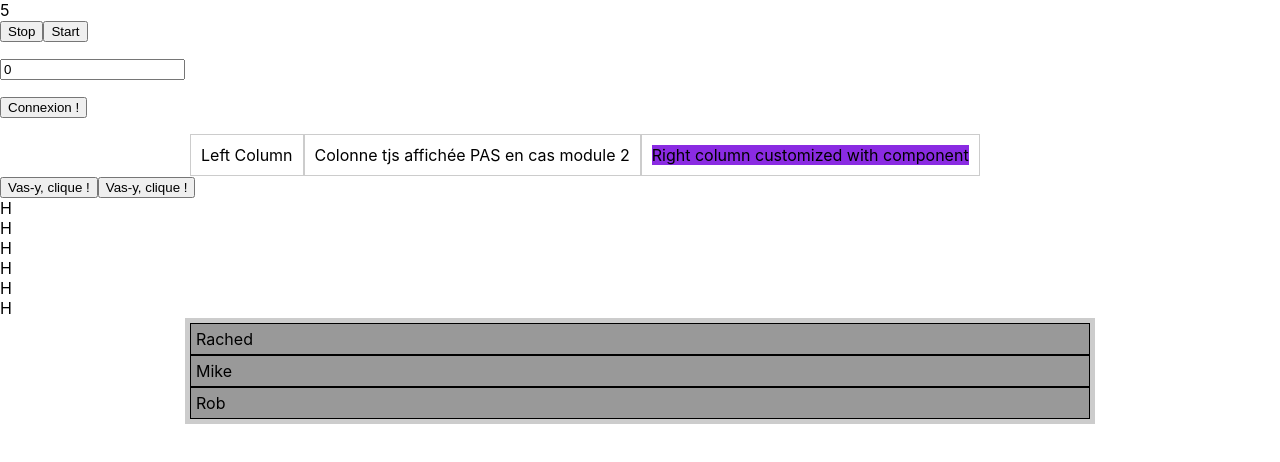
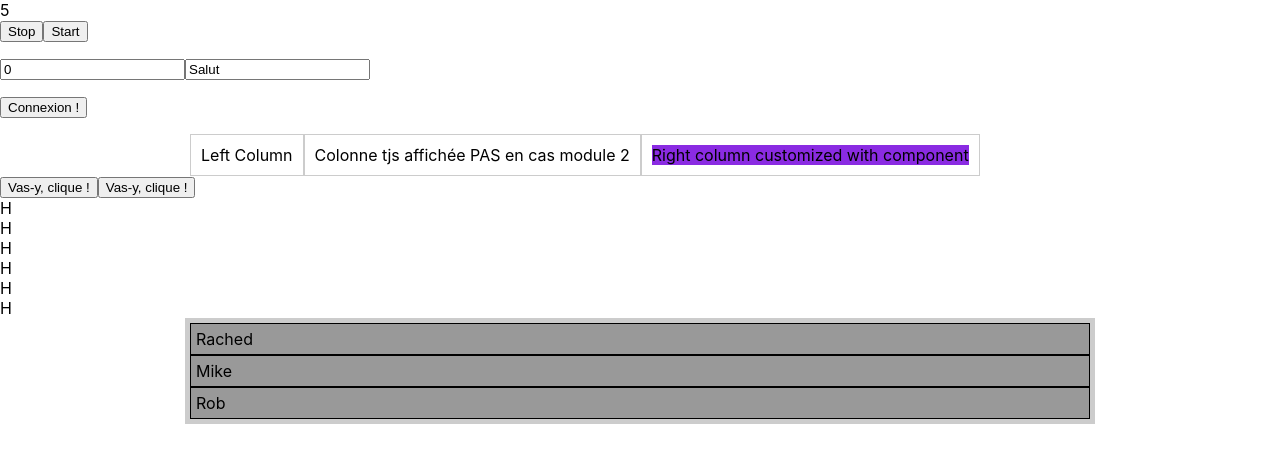
Before and after one commit to rached-bch/react-basic-starter, a React (Create React App) app: page / in a window 1280 px wide. Shown: the top 462 px of the page. Built offline with nearby package versions, Linux system fonts and the light colour scheme.

Commit message:
Exemple champs simple sans controle avec l'utilisation de reference

```diff
--- a/src/Form.js
+++ b/src/Form.js
@@ -7,6 +7,7 @@ export default class Form extends Component {
   };
   constructor(props) {
     super(props);
+    this.textInput = "";
   }
 
   logIn(event) {
@@ -14,13 +15,17 @@ export default class Form extends Component {
     console.log("LOGIN", this);
   }
   handleChangeValueImposePair = ({ target: { value } }) => {
-    console.log("check value executed", value);
+    console.log("check value executed", this.textInput);
     value = value
       // Remove all non-digits, turn initial 33 into nothing
       .replace(/\D+/, "");
     if (value == "") value = 0;
     else if (value % 2 != 0) value = 0;
     this.setState({ inputValue: value });
+  };
+
+  champSimpleControle = ({ target: { value } }) => {
+    console.log("champ controlé", value);
   };
   render() {
     const { inputValue } = this.state;
@@ -33,6 +38,12 @@ export default class Form extends Component {
             value={inputValue}
             onChange={this.handleChangeValueImposePair}
           />
+          <input
+            type="text"
+            defaultValue="Salut"
+            ref={this.textInput}
+            onChange={this.champSimpleControle}
+          />
         </p>
         <p>
           <button type="submit">Connexion !</button>
```
